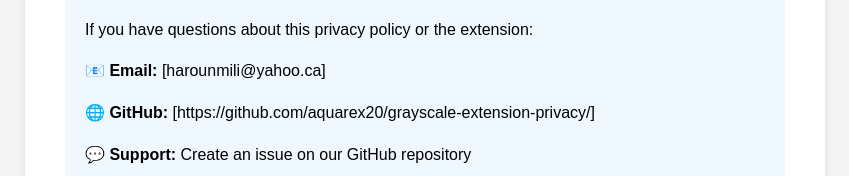
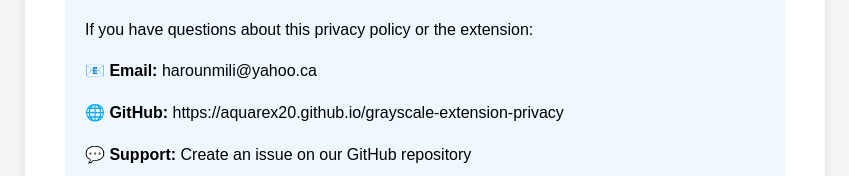
Before and after one commit to aquarex20/grayscale-extension-privacy, a plain HTML site: page index.html in a window 1280 px wide. Shown: the part 2906-3082 px from the top of the page, without its empty margins (215-1064 px from the left). Drawn offline with Linux system fonts and the light colour scheme.

Commit message:
Update index.html

```diff
--- a/index.html
+++ b/index.html
@@ -223,8 +223,8 @@
       <div class="contact-info">
         <h2>Contact Information</h2>
         <p>If you have questions about this privacy policy or the extension:</p>
-        <p>📧 <strong>Email:</strong> [harounmili@yahoo.ca]</p>
-        <p>🌐 <strong>GitHub:</strong> [https://github.com/aquarex20/grayscale-extension-privacy/]</p>
+        <p>📧 <strong>Email:</strong> harounmili@yahoo.ca</p>
+        <p>🌐 <strong>GitHub:</strong> https://aquarex20.github.io/grayscale-extension-privacy</p>
         <p>
           💬 <strong>Support:</strong> Create an issue on our GitHub repository
         </p>
```
